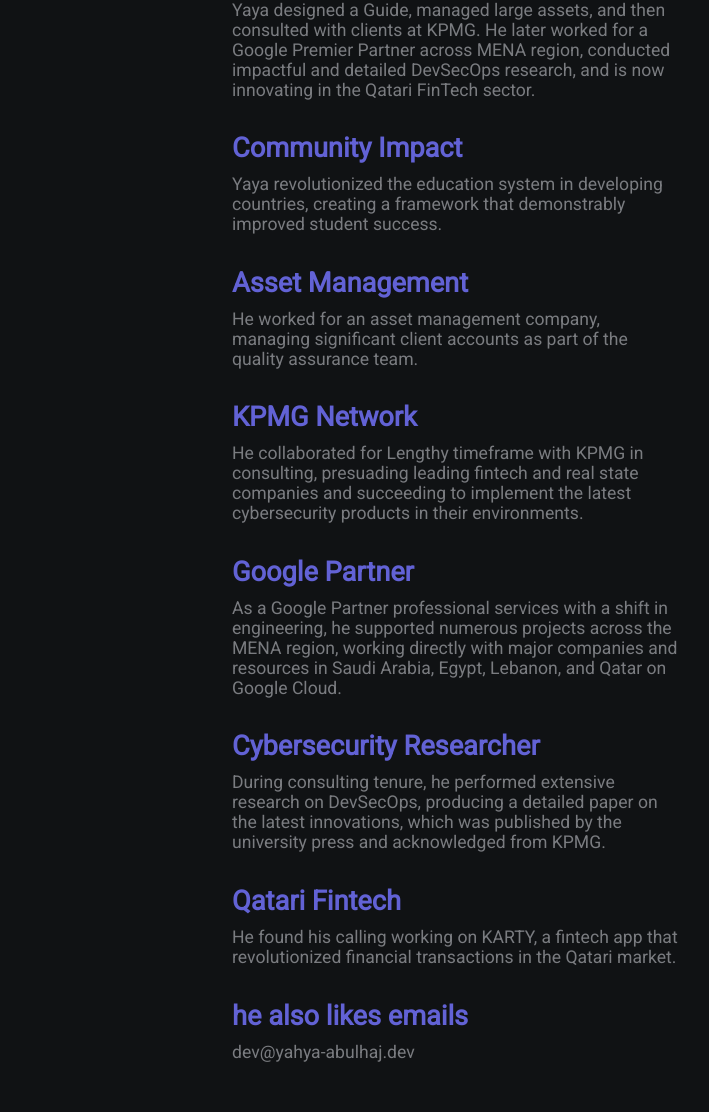
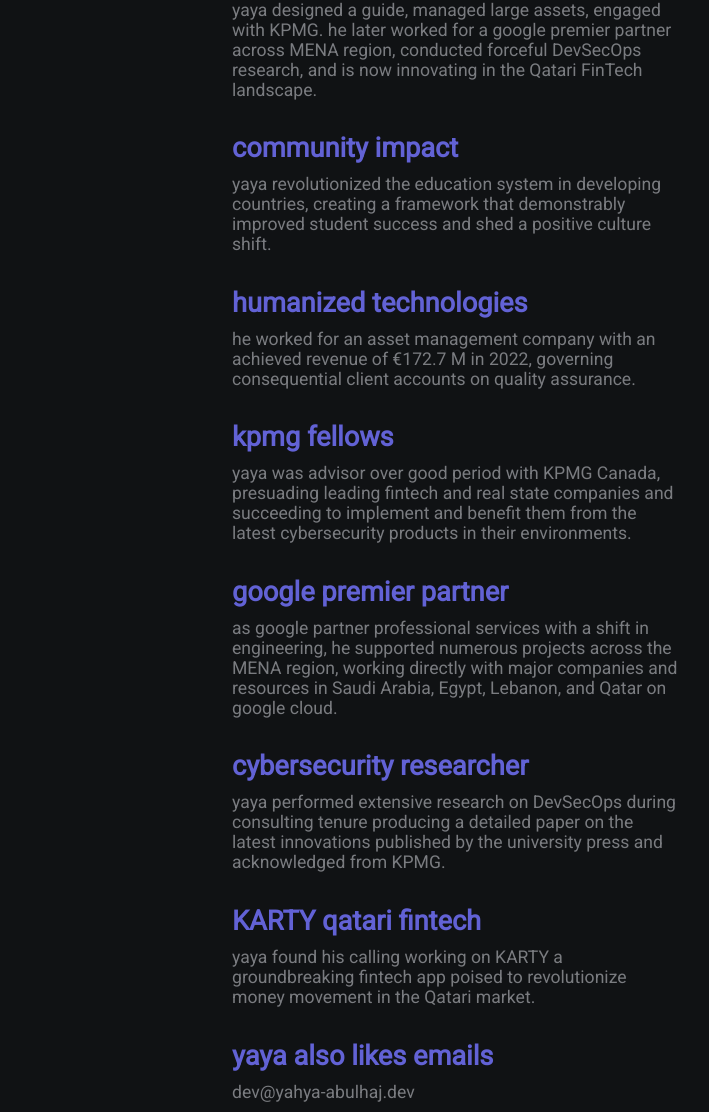
Before and after one commit to yaya2devops/profile, a website: page index.html in a window 1280 px wide. Shown: the part 145-1257 px from the top of the page, 408-1117 px from the left. Before the commit the page ends 1217 px from the top, so only its background shows below. Drawn offline with Linux system fonts and the light colour scheme.

Commit message:
this is a guy of innovation

```diff
--- a/index.html
+++ b/index.html
@@ -19,40 +19,40 @@
             <a href="https://github.com/yaya2devops"><i class="fab fa-github"></i></a>
         </div>
         <div class="section-2">
-            <h2>Significance</h2>
-            <p> Yaya designed a Guide, managed large assets, and then consulted with clients at KPMG. He later worked for a Google Premier Partner across MENA region, conducted impactful and detailed DevSecOps research, and is now innovating in the Qatari FinTech sector.
+            <h2>significance</h2>
+            <p> yaya designed a guide, managed large assets, engaged with KPMG. he later worked for a google premier partner across MENA region, conducted forceful DevSecOps research, and is now innovating in the Qatari FinTech landscape.
 
-            <h2>Community Impact</h2>
+            <h2>community impact</h2>
             <p>
-            Yaya revolutionized the education system in developing countries, creating a framework that demonstrably improved student success.
+            yaya revolutionized the education system in developing countries, creating a framework that demonstrably improved student success and shed a positive culture shift.
             </p>
 
-            <h2>Asset Management</h2>
+            <h2>humanized technologies</h2>
             <p>
-            He worked for an asset management company, managing significant client accounts as part of the quality assurance team.
+            he worked for an asset management company with an achieved revenue of €172.7 M in 2022, governing consequential client accounts on quality assurance.
             </p>
 
-            <h2>KPMG Network</h2>
+            <h2>kpmg fellows</h2>
             <p>
-            He collaborated for Lengthy timeframe with KPMG in consulting, presuading leading fintech and real state companies and succeeding to implement the latest cybersecurity products in their environments.
+            yaya was advisor over good period with KPMG Canada, presuading leading fintech and real state companies and succeeding to implement and benefit them from the latest cybersecurity products in their environments.
             </p>
 
-            <h2>Google Partner</h2>
+            <h2>google premier partner</h2>
             <p>
-            As a Google Partner professional services with a shift in engineering, he supported numerous projects across the MENA region, working directly with major companies and resources in Saudi Arabia, Egypt, Lebanon, and Qatar on Google Cloud.
+            as google partner professional services with a shift in engineering, he supported numerous projects across the MENA region, working directly with major companies and resources in Saudi Arabia, Egypt, Lebanon, and Qatar on google cloud.
             </p>
 
-            <h2>Cybersecurity Researcher</h2>
+            <h2>cybersecurity researcher</h2>
             <p>
-            During consulting tenure, he performed extensive research on DevSecOps, producing a detailed paper on the latest innovations, which was published by the university press and acknowledged from KPMG.
+            yaya performed extensive research on DevSecOps during consulting tenure producing a detailed paper on the latest innovations published by the university press and acknowledged from KPMG.
             </p>
 
-            <h2>Qatari Fintech</h2>
+            <h2>KARTY qatari fintech</h2>
             <p>
-            He found his calling working on KARTY, a fintech app that revolutionized financial transactions in the Qatari market.
+            yaya found his calling working on KARTY a groundbreaking fintech app poised to revolutionize money movement in the Qatari market.
             </p>
 
-            <h2>he also likes emails</h2>
+            <h2>yaya also likes emails</h2>
             <p>dev@yahya-abulhaj.dev</p>
         </div>
     </div>
```
Also changed, not shown: 1 other file.
